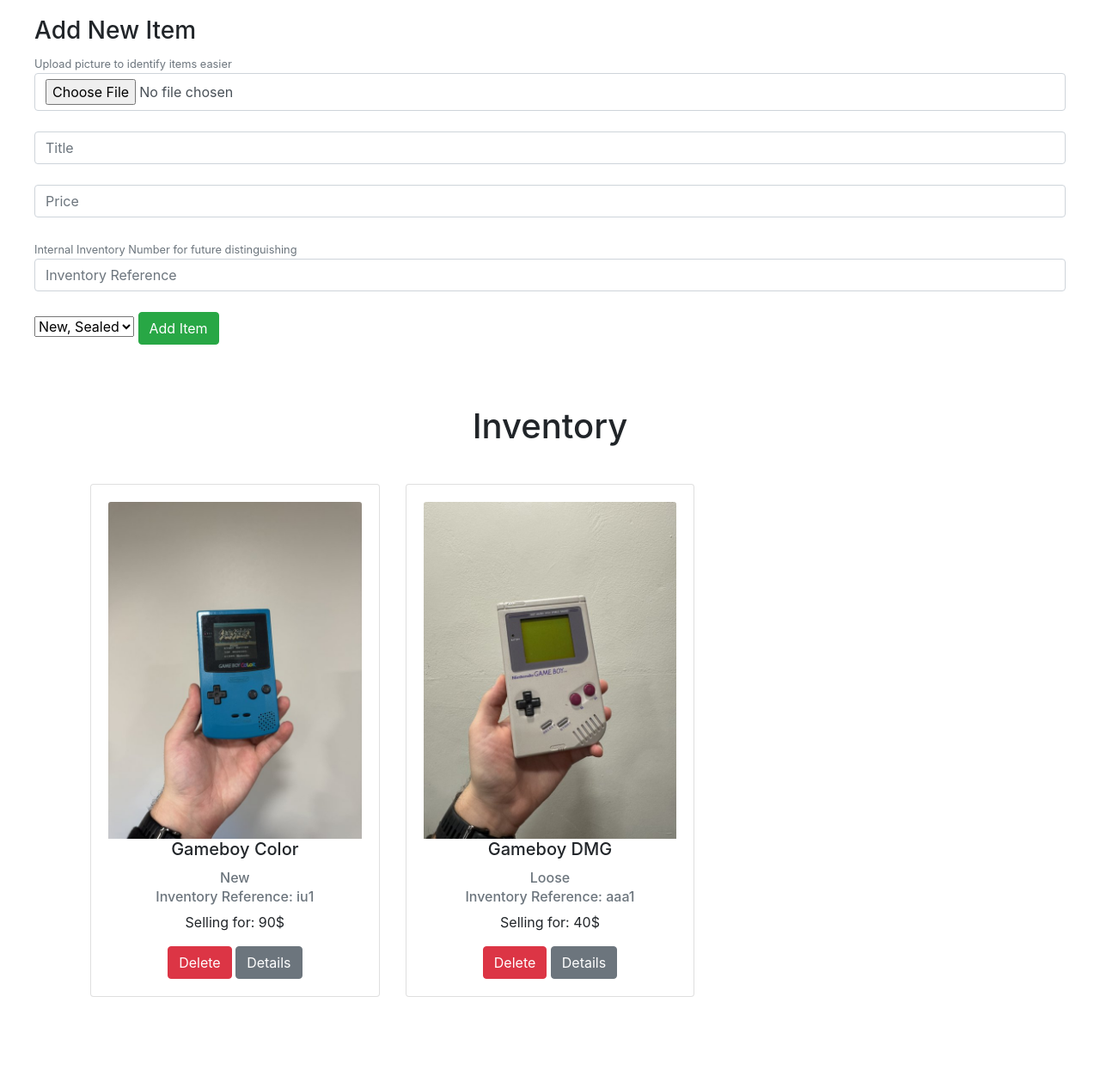
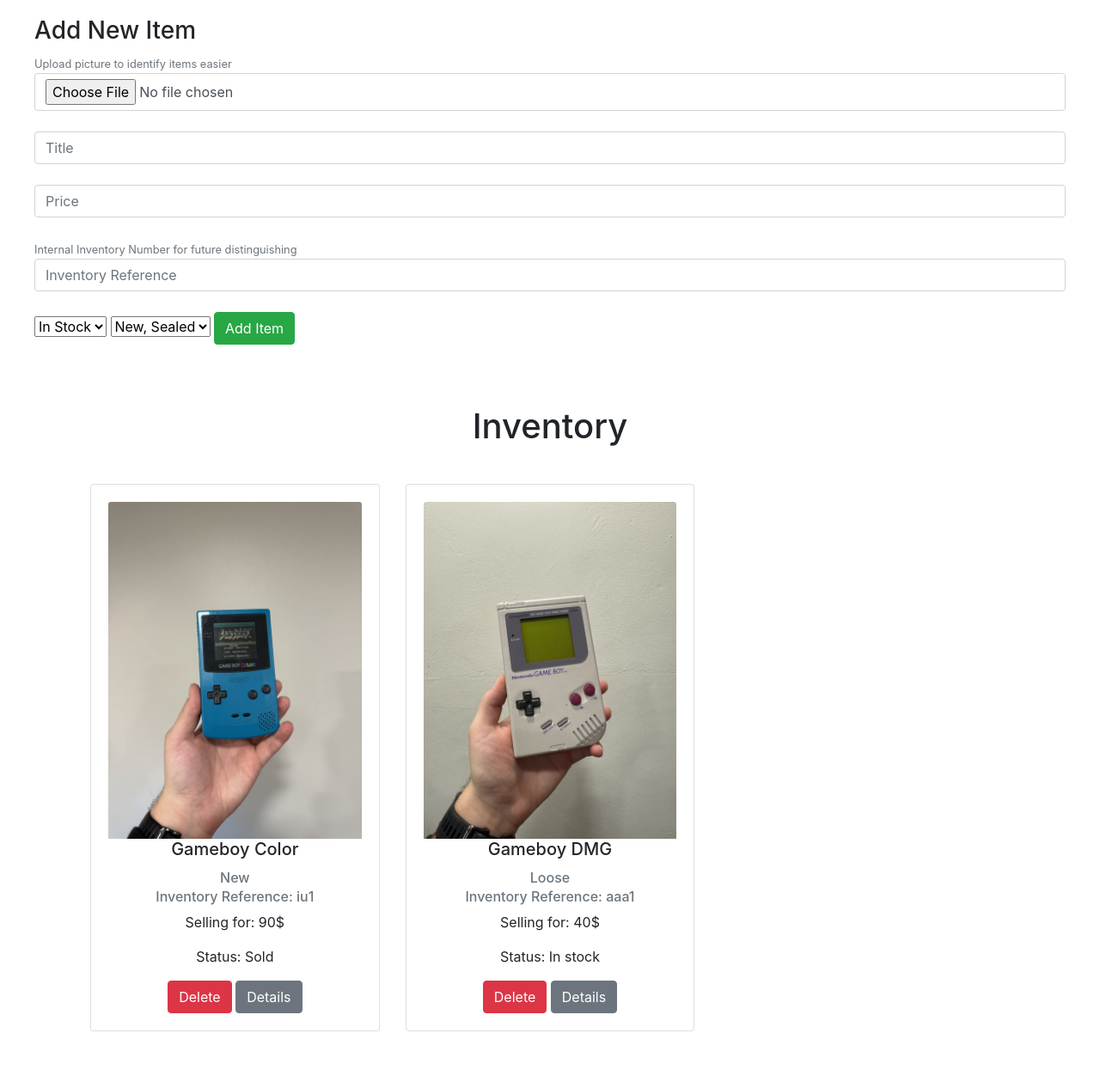
Before and after one commit to Shark1y/localInventorization, a Flask app: page /inventory in a window 1280 px wide. Shown: the part 77-1336 px from the top of the page at 86% size. Before the commit the page ends 1237 px from the top, so only its background shows below. Run offline with Flask 3, Linux system fonts and the light colour scheme; a user stored in the database is signed in; some libraries are stand-ins or nearby versions.

Commit message:
Created status of the item
-Added item status select

```diff
--- a/models.py
+++ b/models.py
@@ -9,6 +9,7 @@
     title = db.Column(db.Text, nullable=False)
     price = db.Column(db.Integer, nullable=False)
     condition = db.Column(db.Text, nullable=False)
+    status = db.Column(db.Text(32))
     image = db.Column(db.String(255), default='static/img/no_picture.png', nullable=True)
 
     def __repr__(self):
--- a/routes.py
+++ b/routes.py
@@ -106,6 +106,7 @@
             title = request.form.get('title')
             price = request.form.get('price')
             image = request.files.get('image')
+            status = request.form.get('status')
             condition = request.form.get('condition')
 
             if not (title and price and invRef):
@@ -124,7 +125,7 @@
                 image_filename = "static/img/no_image.png"
 
             # Save the item to the database
-            item = Item(invRef=invRef, condition=condition, title=title, price=price, image=image_filename)
+            item = Item(invRef=invRef, condition=condition, status=status, title=title, price=price, image=image_filename)
             db.session.add(item)
             db.session.commit()
 
@@ -179,6 +180,7 @@
             item.price = float(request.form['price'])
             item.invRef = request.form['invRef']
             item.condition = request.form['condition']
+            item.status = request.form['status']
 
             try:
                 db.session.commit()
--- a/templates/details.html
+++ b/templates/details.html
@@ -26,6 +26,12 @@
 
                     <small class="text-muted">Internal Inventory Number</small>
                     <input type="text" class="form-control" name="invRef" value="{{item.invRef}}" required="required"><br/>
+
+                    <select class="form-select" name="status" aria-label="item status select">
+                        <option value="In stock">In Stock</option>
+                        <option value="Sold">Sold</option>
+                        <option value="On hold">On Hold</option>
+                    </select>
 
                     <select class="form-select" value="{{item.condition}}" name="condition" aria-label="item condition select">
                         <option value="New">New, Sealed</option>
--- a/templates/inventory.html
+++ b/templates/inventory.html
@@ -17,6 +17,12 @@
         <input type="number" class="form-control" name="price" placeholder="Price" required="required"><br/>
          <small class="text-muted">Internal Inventory Number for future distinguishing</small>
         <input type="text" class="form-control" name="invRef" placeholder="Inventory Reference" required="required"><br/>
+
+        <select class="form-select" name="status" aria-label="item status select">
+            <option value="In stock">In Stock</option>
+            <option value="Sold">Sold</option>
+            <option value="On hold">On Hold</option>
+        </select>
 
         <select class="form-select" name="condition" aria-label="item condition select">
             <option value="New">New, Sealed</option>
@@ -41,6 +47,7 @@
                         <h6 class="text-muted">{{item.condition}}</h6>
                         <h6 class="card-subtitle mb-2 text-muted">Inventory Reference: {{ item.invRef }}</h6>
                         <p class="card-text">Selling for: {{ item.price }}$</p>
+                        <p class="card-text">Status: {{item.status}}</p>
                         <button class="btn btn-danger" onclick="deleteItem({{item.pid}})">Delete</button>
                         <a href="{{ url_for('details', pid=item.pid) }}" class="btn btn-secondary">Details</a>
                     </div>
--- a/templates/inventory_search.html
+++ b/templates/inventory_search.html
@@ -28,8 +28,9 @@
                             <h6 class="text-muted">{{item.condition}}</h6>
                             <h6 class="card-subtitle mb-2 text-muted">Inventory Reference: {{ item.invRef }}</h6>
                             <p class="card-text">Selling for: {{ item.price }}$</p>
-                            <button class="btn btn-primary" onclick="deleteItem({{ item.pid }})">Delete</button>
-                            <a href="{{ url_for('details', pid=item.pid) }}" class="btn btn-primary">Details</a>
+                            <p class="card-text">Status: {{item.status}}</p>
+                            <button class="btn btn-danger" onclick="deleteItem({{ item.pid }})">Delete</button>
+                            <a href="{{ url_for('details', pid=item.pid) }}" class="btn btn-secondary">Details</a>
                         </div>
                     </div>
                 </div>
--- a/templates/login.html
+++ b/templates/login.html
@@ -20,6 +20,8 @@
 
             <input type="submit" value="Login" class="btn btn-primary btn-block mb-4">
         </form>
+
+        <h5 class="text-center">Forgot your password?</h5>
     </div>
 
 {% endblock %}
```
Also changed, not shown: migrations/versions/dd787ba1155e_.py (added, +32 -0 lines), requirements.txt (added, +21 -0 lines), instance/gameStore.db.
